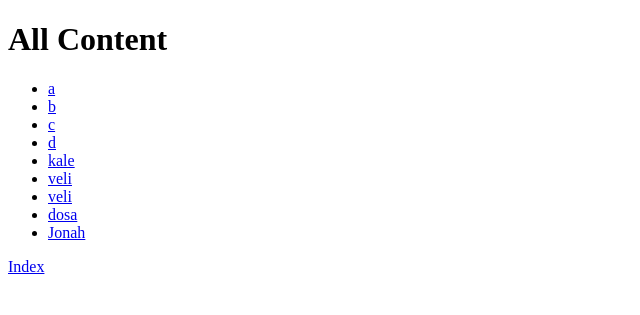
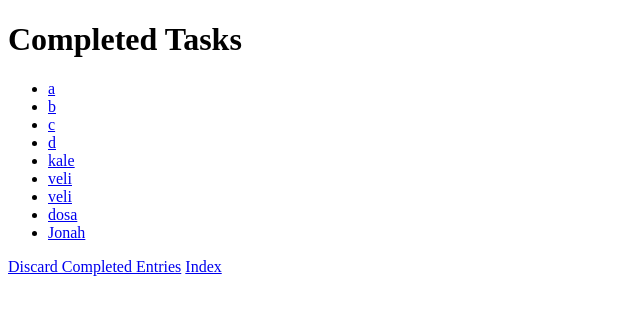
Before and after one commit to patriots1/Planner, a Django app: page /list/content/complete in a window 1280 px wide. Shown: the top 315 px of the page, without its empty margins (0-640 px from the left). Run offline with Django 5.2, Linux system fonts and the light colour scheme; data comes from the database, SQL or seed files in the repository; both versions use the stored data as it was after the commit.

Commit message:
complete discard

```diff
--- a/ToDoList/list/templates/list/list_view.html
+++ b/ToDoList/list/templates/list/list_view.html
@@ -1,6 +1,6 @@
 {% extends 'list/layout.html' %}
 {% block body %}
-<h1>All Content</h1>
+<h1>{{ title }}</h1>
 
 <ul>
     {% for entry in content %}
@@ -20,4 +20,7 @@
         {% endif %}
     {% endif %}
 </ul>
+{% if title == 'Completed Tasks' %}
+    <a href="{% url 'discard' %}">Discard Completed Entries</a>
+{% endif %}
 {% endblock %}
--- a/ToDoList/list/views.py
+++ b/ToDoList/list/views.py
@@ -14,12 +14,14 @@ def index(request):
 def list_view(request):
     return render(request, "list/list_view.html", {
         "content": ListModel.objects.filter(is_complete = False),
-        "callback": "list"
+        "callback": "list",
+        "title": "Current Tasks"
     })
 
 def complete_list_view(request):
     return render(request, "list/list_view.html", {
         "content": ListModel.objects.filter(is_complete = True),
+        "title": "Completed Tasks"
     })
 
 def entry_add(request):
@@ -106,16 +108,21 @@ def priority_sort(request, priority):
     if priority < 1 or priority > 3:
         return HttpResponseBadRequest("priority can only be between 1 (low) and 3 (high)")
     content = None
+    title = None
     if priority == 1:
         content = ListModel.objects.filter(priority = 1)
+        title = "Low Priority Tasks"
     elif priority == 2:
         content = ListModel.objects.filter(priority = 2)
+        title = "Medium Priority Tasks"
     elif priority == 3:
         content = ListModel.objects.filter(priority = 3)
+        title = "High Priority Tasks"
     return render(request, "list/list_view.html", {
         "content": content,
         "callback": "priority",
-        "priority": priority
+        "priority": priority,
+        "title": title
     })
 
 def date_sort(request):
@@ -160,7 +167,6 @@ def date_sort(request):
 def remove(request, type):
     if request.method == 'GET':
             # display relevant tasks for selection
-            print(f"GET: {type}")
             return render(request, "list/remove_view.html", {
                 'form': RemoveSelectionForm(type = type),
                 'type': type
@@ -276,4 +282,18 @@ def remove(request, type):
 
 
 def discard(request):
-    pass
+    if request.method == 'GET':
+            # display relevant tasks for selection
+            return render(request, "list/remove_view.html", {
+                'form': RemoveSelectionForm(type = 'complete')
+            })
+    elif request.method == 'POST':
+        form = RemoveSelectionForm(data=request.POST, type = 'complete')
+        if form.is_valid():
+            completed_tasks = form.cleaned_data['tasks']
+            completed_tasks.delete()
+            return redirect('complete')
+        else:
+            return render(request, "list/remove_view.html", {
+            'form': form,
+        })
```
Also changed, not shown: ToDoList/list/forms.py (+5 -6 lines), ToDoList/list/templates/list/remove_view.html (+7 -2 lines), ToDoList/db.sqlite3.
